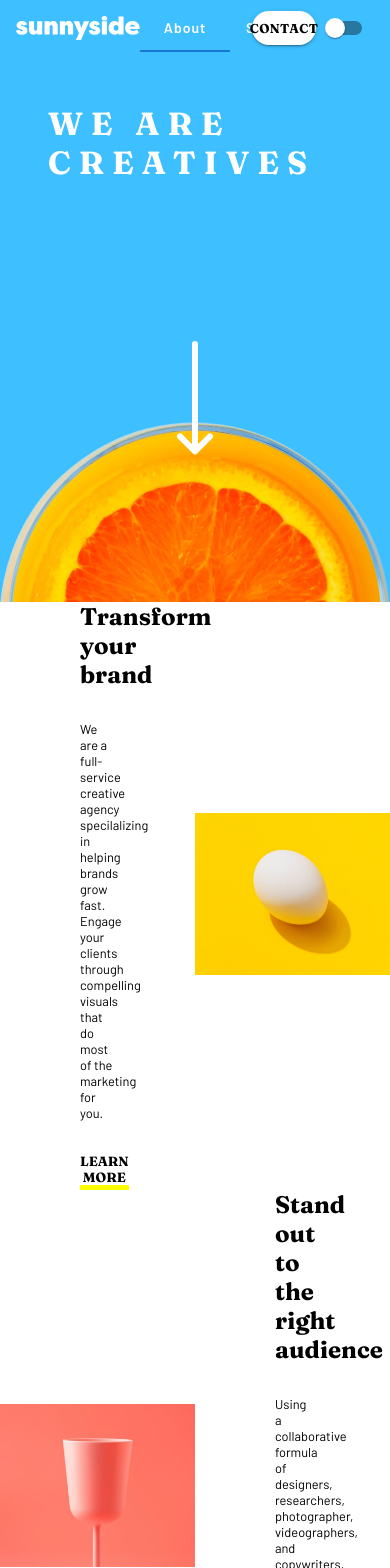
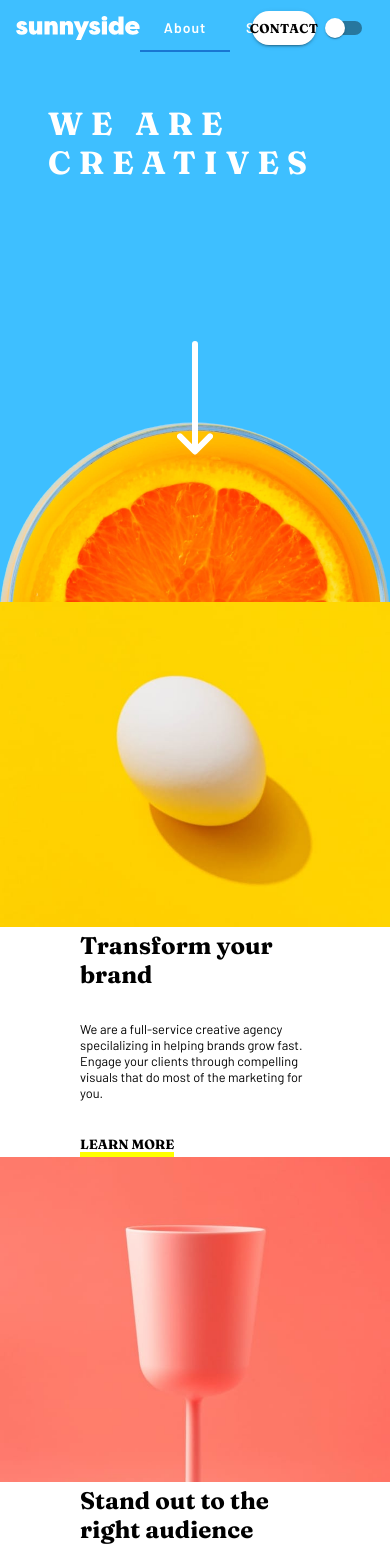
Before and after one commit to Skyz03/React--Sunny-Landing-Page, a React (Create React App) app: page / in a window 390 px wide. Shown: the top 1568 px of the page. Built offline with nearby package versions, Linux system fonts and the light colour scheme.

Commit message:
Updates in the tab version

```diff
--- a/src/index.scss
+++ b/src/index.scss
@@ -100,10 +100,18 @@ ul {
   &__row {
     display: flex;
     align-items: center;
+
+    @media (max-width: 650px) {
+      flex-direction: column-reverse !important;
+    }
   }
   &__text {
     padding: 0 5rem;
     width: 50%;
+
+    @media (max-width: 650px) {
+      width: 100%;
+    }
 
     h3 {
       font-family: "Fraunces", serif;
@@ -135,6 +143,10 @@ ul {
 
   &__img {
     width: 50%;
+
+    @media (max-width: 650px) {
+      width: 100%;
+    }
 
     img {
       max-width: 100%;
```
